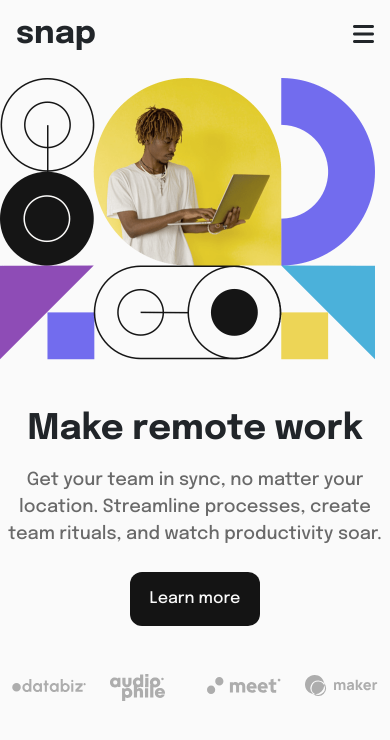
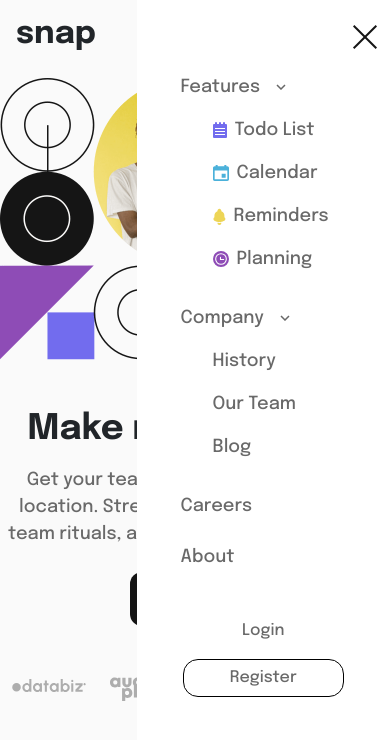
Before and after one commit to nicolozibra1/intro-dropdown-navigation, a Vue app: page / in a window 390 px wide. Shown: the top 740 px of the page. Built offline with nearby package versions, Linux system fonts and the light colour scheme.

Commit message:
created-hamburger-menu-layout

```diff
--- a/src/components/HeaderComponent.vue
+++ b/src/components/HeaderComponent.vue
@@ -1,16 +1,60 @@
 <template>
-    <header class="container-fluid p-3 d-flex justify-content-between align-items-center">
-        <h1>snap</h1>
-        <i class="fa-solid fa-bars"></i>
+    <header>
+        <div class="container-fluid p-3 d-flex justify-content-between align-items-center">
+            <h1>snap</h1>
+            <i class="fa-solid fa-bars"></i>
+        </div>
+        <div class="hamburger container-fluid py-3">
+            <div class="xmark d-flex align-items-center justify-content-end">
+                <img src="/img/icon-close-menu.svg" alt="" class="pt-2 pb-4">
+            </div>
+            <ul class="d-flex flex-column gap-4">
+                <li>
+                    <span class="pe-3">Features</span>
+                    <img src="/img/icon-arrow-up.svg" alt="" v-if="this.features">
+                    <img src="/img/icon-arrow-down.svg" alt="" v-if="!this.features">
+                    <div class="dropdown mt-2" v-if="!this.features">
+                        <ul v-for="sublink in store.features">
+                            <li class="py-2">
+                                <img :src="'/img/' + sublink.icon" alt="">
+                                <span class="ps-2">{{ sublink.name }}</span>
+                            </li>
+                        </ul>
+                    </div>
+                </li>
+                <li>
+                    <span class="pe-3">Company</span>
+                    <img src="/img/icon-arrow-up.svg" alt="" v-if="this.features">
+                    <img src="/img/icon-arrow-down.svg" alt="" v-if="!this.features">
+                    <div class="dropdown mt-2" v-if="!this.company">
+                        <ul v-for="sublink in store.company">
+                            <li class="py-2">
+                                <span>{{ sublink.name }}</span>
+                            </li>
+                        </ul>
+                    </div>
+                </li>
+                <li>Careers</li>
+                <li>About</li>
+            </ul>
+            <div class="sign d-flex flex-column align-items-center gap-3 mt-5">
+                <a href="#">Login</a>
+                <a href="#" class="btn">Register</a>
+            </div>
+        </div>
     </header>
 </template>
 
 <script>
+import { store } from '../data/store';
     export default {
         name: 'HeaderComponent',
         data() {
             return {
-
+                store,
+                hamburger: true,
+                features: false,
+                company: false,
             }
         },
         methods: {
@@ -30,5 +74,29 @@
             font-size: 1.5rem;
             margin-top: -10px;
         }
+        ul{
+            list-style: none;
+        }
+        li{
+            color: hsl(0, 0%, 41%);
+            font-size: 18px;
+        }
+        .hamburger{
+            height: 100vh;
+            width: 65%;
+            background-color: white;
+            position: absolute;
+            top:0;
+            right: 0;
+        }
+        a{
+            text-decoration: none;
+            color: hsl(0, 0%, 41%);
+        }
+        .btn{
+                border: 1px solid black;
+                width: 70%;
+                border-radius: 15px;
+            }
     }
 </style>
--- a/src/data/store.js
+++ b/src/data/store.js
@@ -2,4 +2,33 @@ import {reactive} from 'vue';
 
 export const store = reactive({
 
+    features: [
+        {
+            name: 'Todo List',
+            icon: 'icon-todo.svg'
+        },
+        {
+            name: 'Calendar',
+            icon: 'icon-calendar.svg'
+        },
+        {
+            name: 'Reminders',
+            icon: 'icon-reminders.svg'
+        },
+        {
+            name: 'Planning',
+            icon: 'icon-planning.svg'
+        }
+    ],
+    company: [
+        {
+            name: 'History'
+        },
+        {
+            name: 'Our Team'
+        },
+        {
+            name: 'Blog'
+        }
+    ]
 })
```
